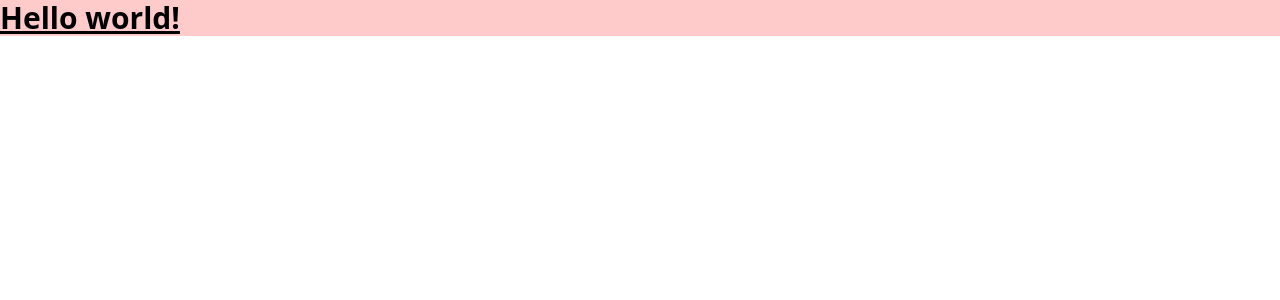
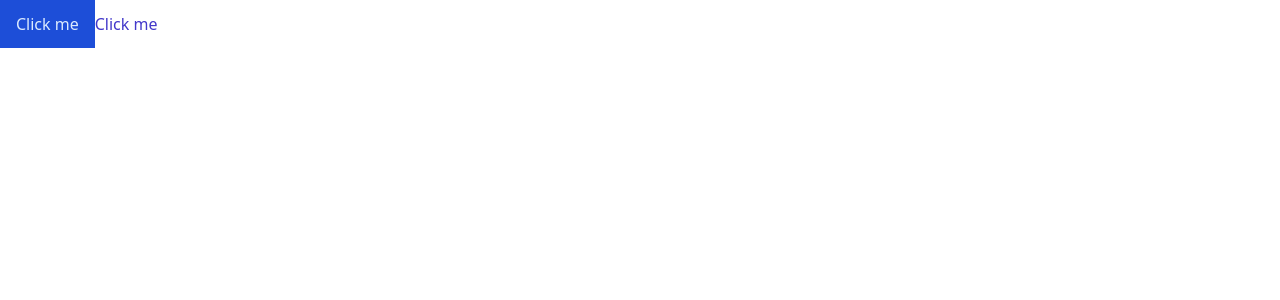
Before and after one commit to Tomiogunsan/be-inspire, a React (Create React App) app: page / in a window 1280 px wide. Shown: the top 300 px of the page. Built offline with nearby package versions, Linux system fonts and the light colour scheme.

Commit message:
feat: implemented renderIf component

```diff
--- a/src/App.tsx
+++ b/src/App.tsx
@@ -1,8 +1,14 @@
+import Button from "@/Sharedcomponents/button/Button";
 
 
 
 function App() {
-  return <h1 className="text-3xl font-bold underline bg-red-200">Hello world!</h1>;
+  return (
+    <div>
+      <Button type="button" variant="primary">Click me</Button>
+      <Button as="a" variant="link">Click me</Button>
+    </div>
+  )
 }
 
 export default App;
--- /dev/null
+++ b/src/Sharedcomponents/renderIf/RenderIf.tsx
@@ -0,0 +1,10 @@
+import React from 'react'
+import { RenderIfProps } from '@/Sharedcomponents/renderIf/renderIf.types'
+
+export default function RenderIf(props: RenderIfProps) {
+  const { condition, children } = props
+  if (!condition) {
+    return null
+  }
+  return <>{children}</>
+}
--- /dev/null
+++ b/src/Sharedcomponents/renderIf/renderIf.types.ts
@@ -0,0 +1,4 @@
+export type RenderIfProps = {
+    children: React.ReactNode;
+    condition: any
+}
```
Also changed, not shown: src/Sharedcomponents/button/Button.tsx (renamed from src/components/button/Button.tsx), src/Sharedcomponents/button/button.type.ts (renamed from src/components/button/button.type.ts).
